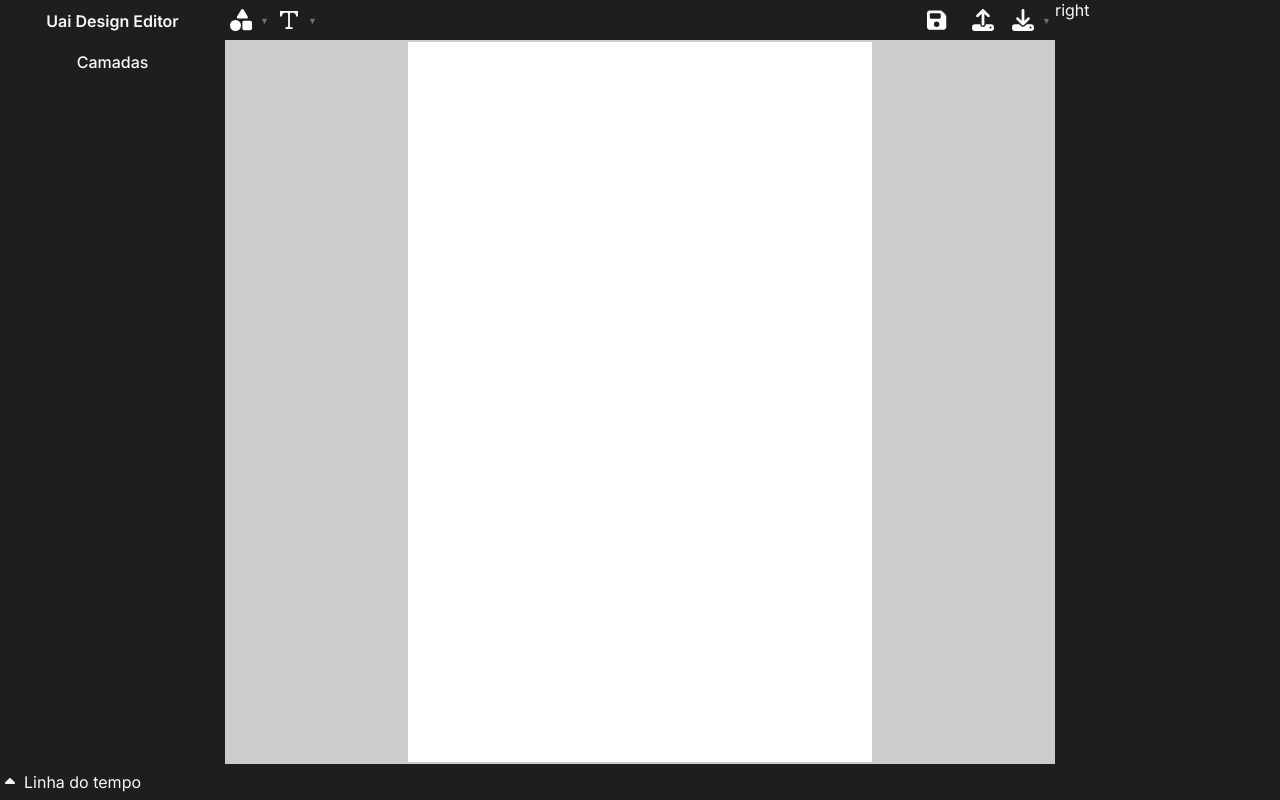
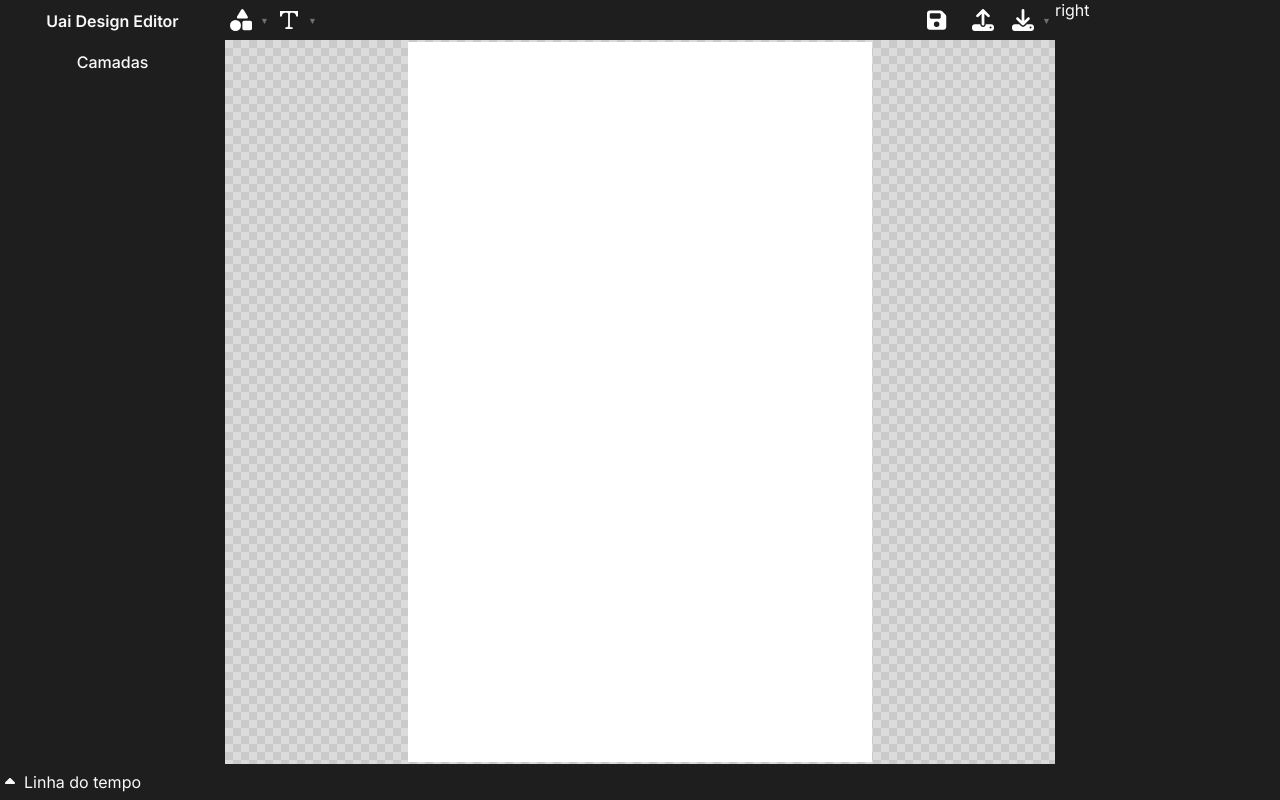
Before and after one commit to AntonioLourencos/Uai-Designer-Editor, a Vue app: page / in a window 1280 px wide. Built offline with nearby package versions, Linux system fonts and the light colour scheme.

Commit message:
adding bg

```diff
--- a/src/App.vue
+++ b/src/App.vue
@@ -13,6 +13,7 @@ const focusStore = useFocusStore();
 focusStore.$subscribe((_, value) => {
   console.log(`New Focus detected:`, value.lastFocusElement);
   // set active element
+  if(value.lastFocusElement?.classList.contains('canvas'))
   useElementsStore().setSelectedElement(undefined);
 });
 
--- a/src/app.scss
+++ b/src/app.scss
@@ -206,7 +206,8 @@ body {
     flex-grow: 1;
     overflow: hidden;
     position: relative;
-    background-color: #ccc;
+    background: #ccc url('assets/img/bg02.png') repeat;
+    background-size: 80 px;
     width: -webkit-fill-available;
     justify-content: center;
     align-items: center;
--- a/src/components/panels/top/menu.vue
+++ b/src/components/panels/top/menu.vue
@@ -24,7 +24,6 @@ function defineFocus() {
         focusStore.setFocus(top);
     });
     top.addEventListener('blur', () => {
-        console.log('blur')
         ctxMenu.value = undefined;
     })
 }
```
Also changed, not shown: src/assets/img/bg.png (added), src/assets/img/bg02.png (added).
